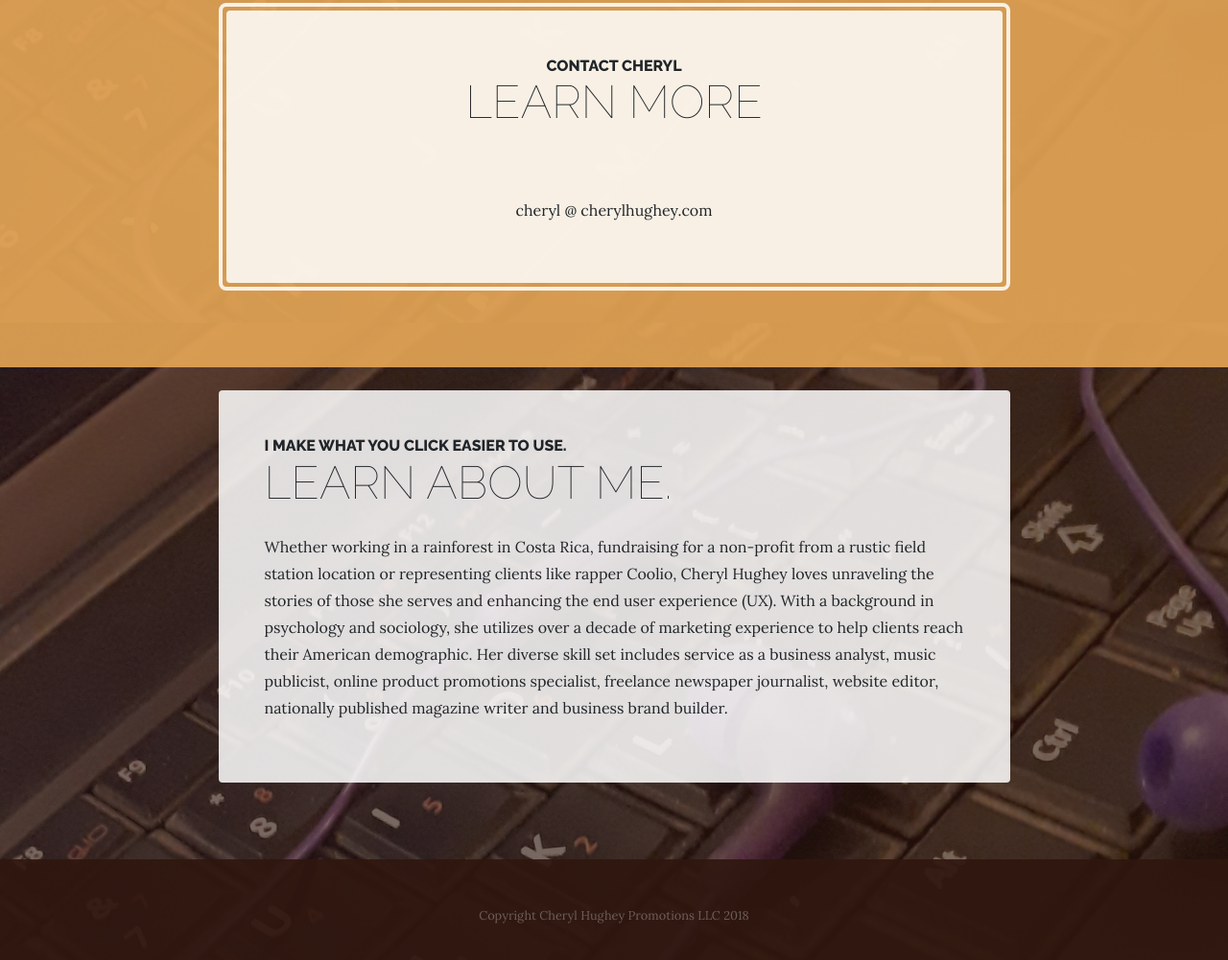
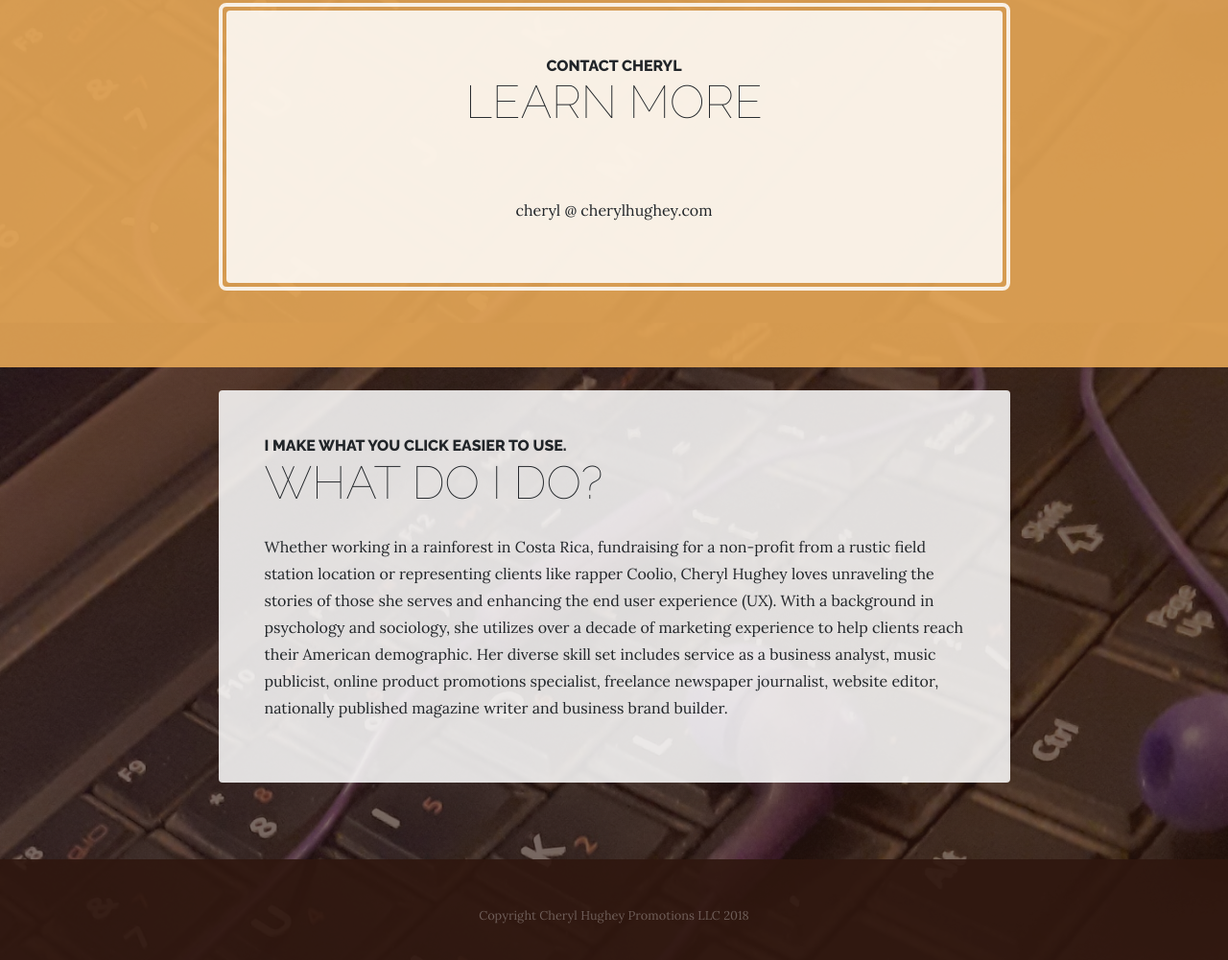
Before and after one commit to cherylhughey/websiteArchive, a website: page contact.html in a window 1280 px wide. Shown: the part 517-1518 px from the top of the page at 96% size. Drawn offline with Linux system fonts and the light colour scheme.

Commit message:
Update contact.html

```diff
--- a/contact.html
+++ b/contact.html
@@ -85,7 +85,7 @@
               <div class="bg-faded rounded p-5">
                 <h2 class="section-heading mb-4">
                   <span class="section-heading-upper">I make what you click easier to use.</span>
-                  <span class="section-heading-lower">Learn about me.</span>
+                  <span class="section-heading-lower">What do I do?</span>
                 </h2>
                 <p>Whether working in a rainforest in Costa Rica, fundraising for a non-profit from a rustic field station location or representing clients like rapper Coolio, Cheryl Hughey loves unraveling the stories of those she serves and enhancing the end user experience (UX). With a background in psychology and sociology, she utilizes over a decade of marketing experience to help clients reach their American demographic. Her diverse skill set includes service as a business analyst, music publicist, online product promotions specialist, freelance newspaper journalist, website editor, nationally published magazine writer and business brand builder.</p>
               </div>
```
